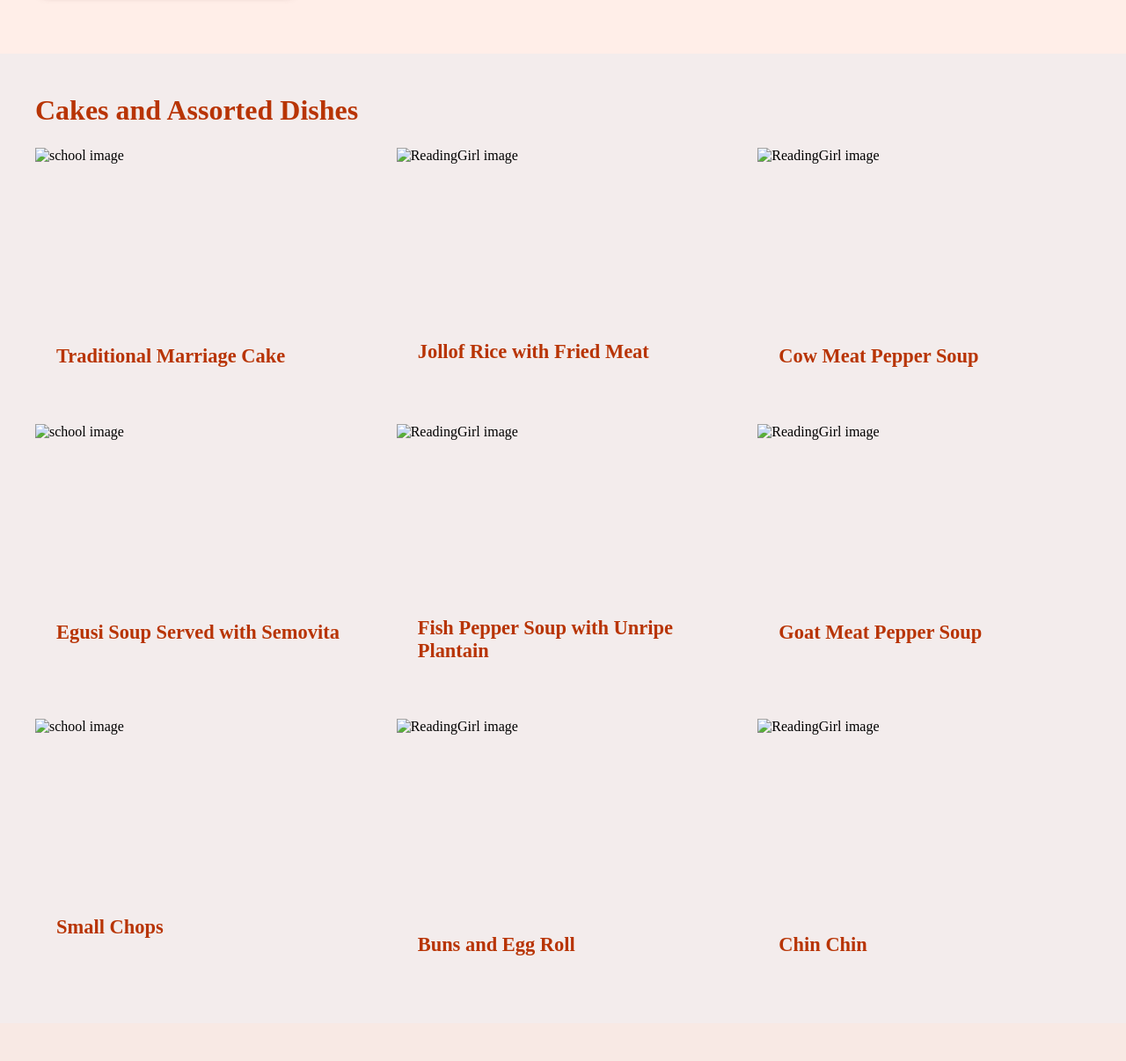
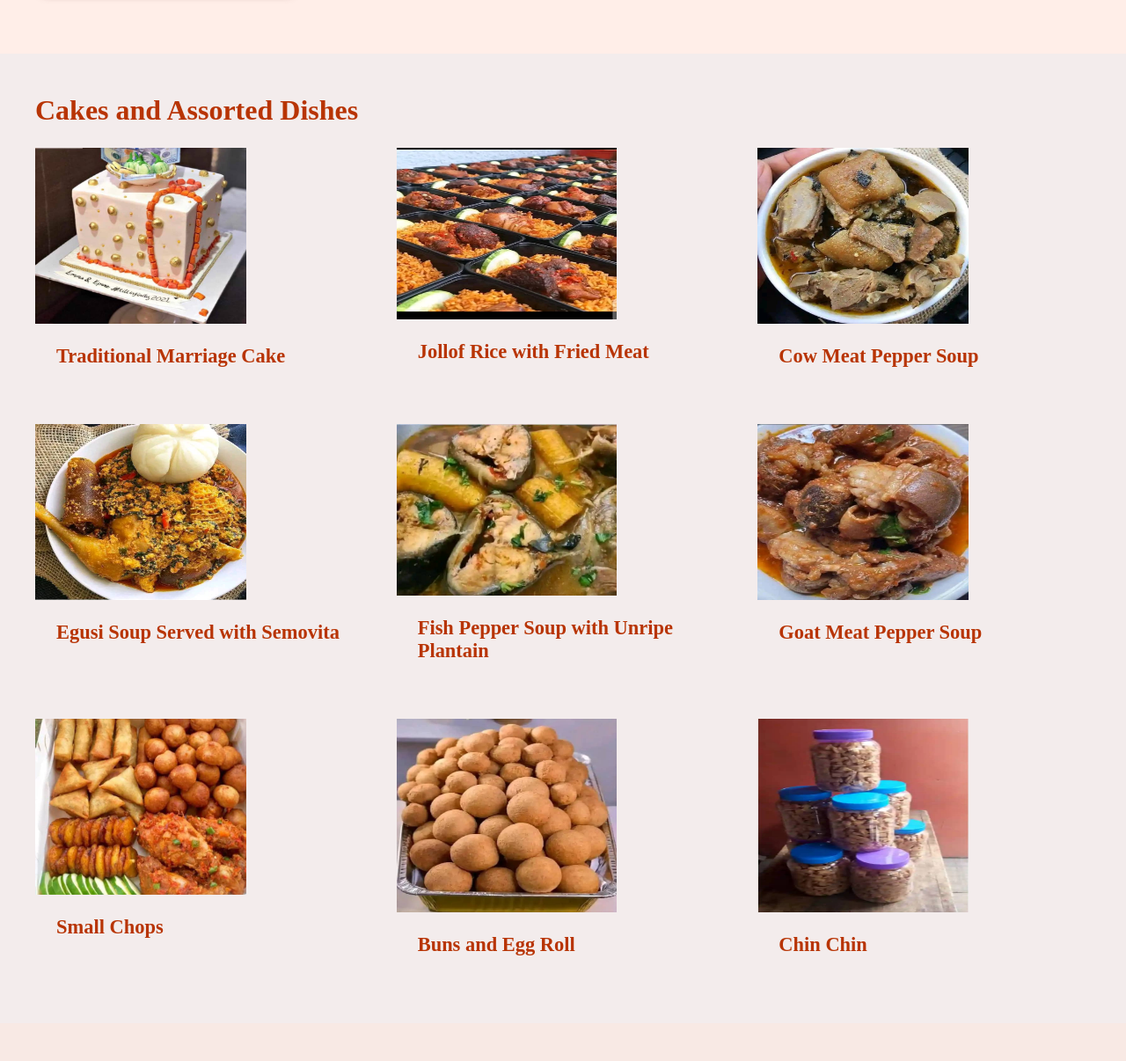
Before and after one commit to accolade99/cateringsite, a plain HTML site: page index.html in a window 1280 px wide. Shown: the part 1171-2377 px from the top of the page at 88% size. Drawn offline with Linux system fonts and the light colour scheme.

Commit message:
Update index.html

```diff
--- a/index.html
+++ b/index.html
@@ -78,7 +78,7 @@
             <div class="works-grid">
                 <!--dish1-->
                 <div class="work-card">
-                    <img width="240px" height="200px" src="./foods/tradCakeImg.jpg" alt="school image">
+                    <img width="240px" height="200px" src="./tradCakeImg.jpg" alt="food image">
                     <div class="work-info">
                         <div>
                             <h3>Traditional Marriage Cake</h3>
@@ -88,7 +88,7 @@
 
                 <!--dish2-->
                 <div class="work-card">
-                    <img width="250px" height="195px" src="./foods/jollofRice.jpg" alt="ReadingGirl image">
+                    <img width="250px" height="195px" src="./jollofRice.jpg" alt="food image">
                     <div class="work-info">
                         <div>
                             <h3>Jollof Rice with Fried Meat</h3>
@@ -99,7 +99,7 @@
 
                 <!--dish3-->
                 <div class="work-card">
-                    <img width="240px" height="200px" src="./foods/cowMeatPepperSoup.jpg" alt="ReadingGirl image">
+                    <img width="240px" height="200px" src="./cowMeatPepperSoup.jpg" alt="food image">
                     <div class="work-info">
                         <div>
                             <h3>Cow Meat Pepper Soup</h3>
@@ -107,9 +107,9 @@
                     </div>
                 </div>
 
-                <!--dish1-->
+                <!--dish4-->
                 <div class="work-card">
-                    <img width="240px" height="200px" src="./foods/egusiSoup.jpg" alt="school image">
+                    <img width="240px" height="200px" src="./egusiSoup.jpg" alt="food image">
                     <div class="work-info">
                         <div>
                             <h3>Egusi Soup Served with Semovita</h3>
@@ -117,9 +117,9 @@
                     </div>
                 </div>
 
-                <!--dish2-->
+                <!--dish5-->
                 <div class="work-card">
-                    <img width="250px" height="195px" src="./foods/fishPepperSoup.jpg" alt="ReadingGirl image">
+                    <img width="250px" height="195px" src="./fishPepperSoup.jpg" alt="food image">
                     <div class="work-info">
                         <div>
                             <h3>Fish Pepper Soup with Unripe Plantain</h3>
@@ -127,9 +127,9 @@
                     </div>
                 </div>
 
-                <!--dish3-->
+                <!--dish6-->
                 <div class="work-card">
-                    <img width="240px" height="200px" src="./foods/goatMeatPepperSoup.jpg" alt="ReadingGirl image">
+                    <img width="240px" height="200px" src="./goatMeatPepperSoup.jpg" alt="food image">
                     <div class="work-info">
                         <div>
                             <h3>Goat Meat Pepper Soup</h3>
@@ -137,9 +137,9 @@
                     </div>
                 </div>
 
-                <!--dish1-->
+                <!--dish7-->
                 <div class="work-card">
-                    <img width="240px" height="200px" src="./foods/smallChopsImg.jpg" alt="school image">
+                    <img width="240px" height="200px" src="./smallChopsImg.jpg" alt="food image">
                     <div class="work-info">
                         <div>
                             <h3>Small Chops</h3>
@@ -147,9 +147,9 @@
                     </div>
                 </div>
 
-                <!--dish2-->
+                <!--dish8-->
                 <div class="work-card">
-                    <img width="250px" height="220px" src="./foods/bunsEggRolls.jpg" alt="ReadingGirl image">
+                    <img width="250px" height="220px" src="./bunsEggRolls.jpg" alt="food image">
                     <div class="work-info">
                         <div>
                             <h3>Buns and Egg Roll</h3>
@@ -157,9 +157,9 @@
                     </div>
                 </div>
 
-                <!--dish3-->
+                <!--dish9-->
                 <div class="work-card">
-                    <img width="240px" height="220px" src="./foods/chinchin.jpg" alt="ReadingGirl image">
+                    <img width="240px" height="220px" src="./chinchin.jpg" alt="food image">
                     <div class="work-info">
                         <div>
                             <h3>Chin Chin</h3>
```
